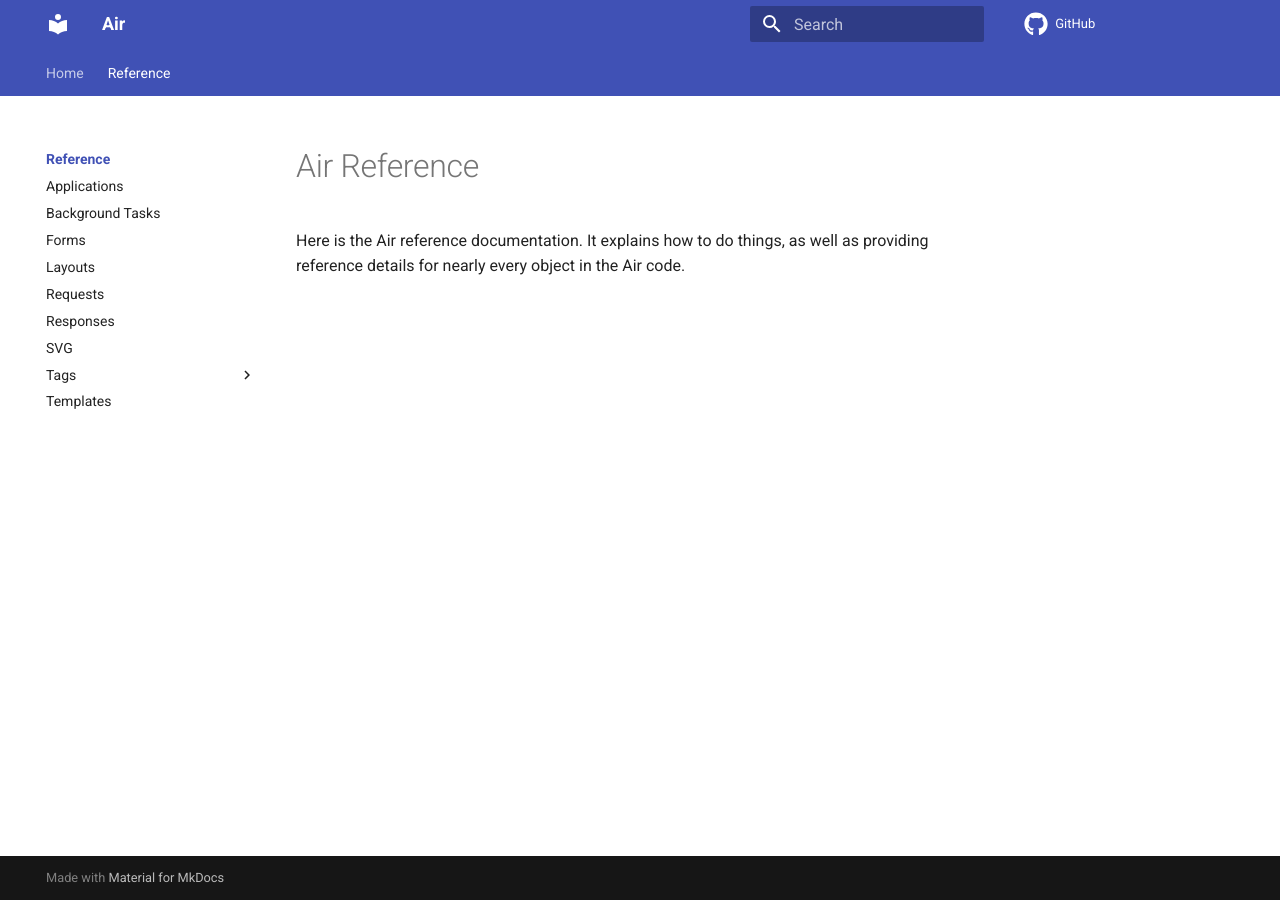
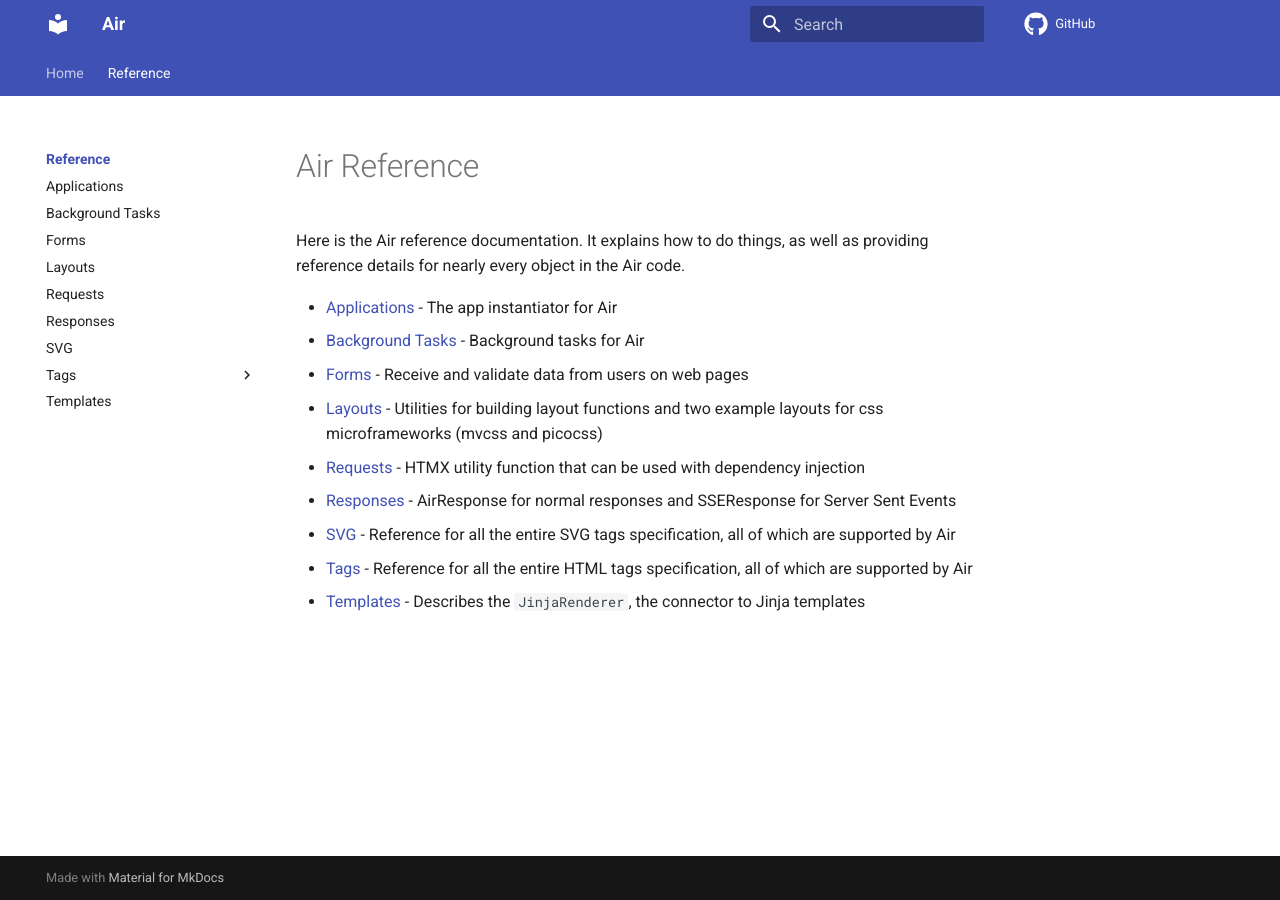
Before and after one commit to feldroy/air, an MkDocs documentation site: the page built from docs/api/index.md, in a window 1280 px wide. Built offline with MkDocs 1.6.1 and Material for MkDocs 9.7.7, drawn with Linux system fonts in a browser that asks for light colours; comment, search, counter and statistics services are not loaded.

Commit message:
Easier reference to API references

```diff
--- a/docs/api/index.md
+++ b/docs/api/index.md
@@ -1,3 +1,13 @@
 # Air Reference
 
 Here is the Air reference documentation. It explains how to do things, as well as providing reference details for nearly every object in the Air code.
+
+- [Applications](/api/applications) - The app instantiator for Air
+- [Background Tasks](/api/background) - Background tasks for Air
+- [Forms](/api/forms) - Receive and validate data from users on web pages
+- [Layouts](/api/layouts) - Utilities for building layout functions and two example layouts for css microframeworks (mvcss and picocss)
+- [Requests](/api/requests) - HTMX utility function that can be used with dependency injection
+- [Responses](/api/responses) - AirResponse for normal responses and SSEResponse for Server Sent Events
+- [SVG](/api/svg) - Reference for all the entire SVG tags specification, all of which are supported by Air
+- [Tags](/api/tags) - Reference for all the entire HTML tags specification, all of which are supported by Air
+- [Templates](/api/templates) - Describes the `JinjaRenderer`, the connector to Jinja templates
```
